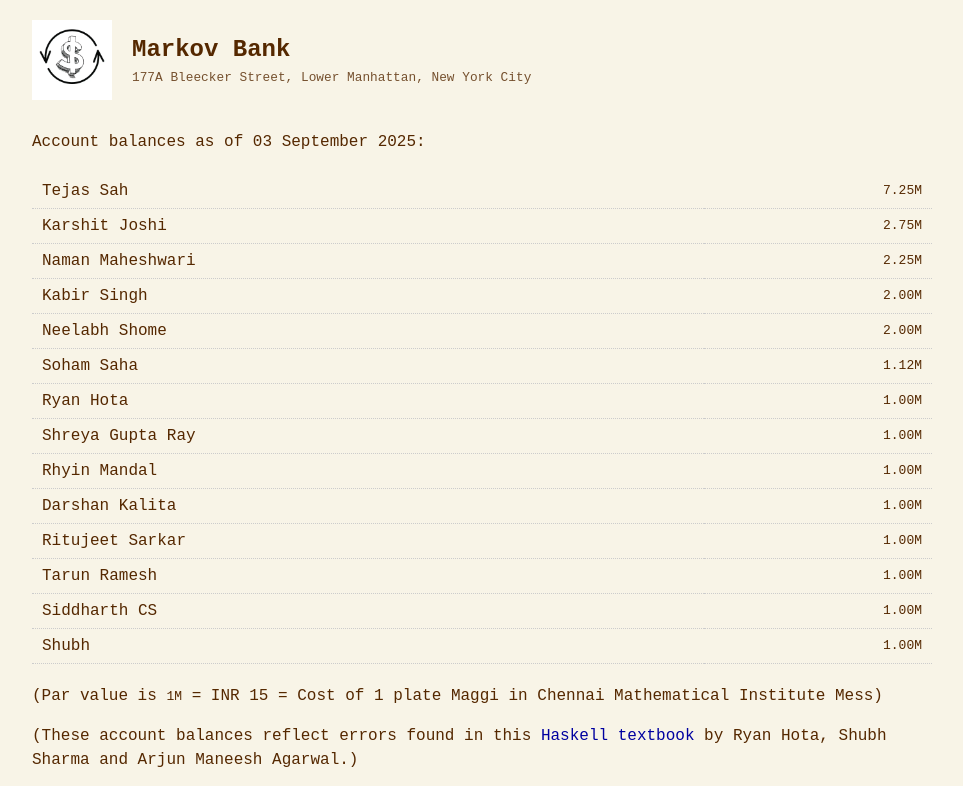
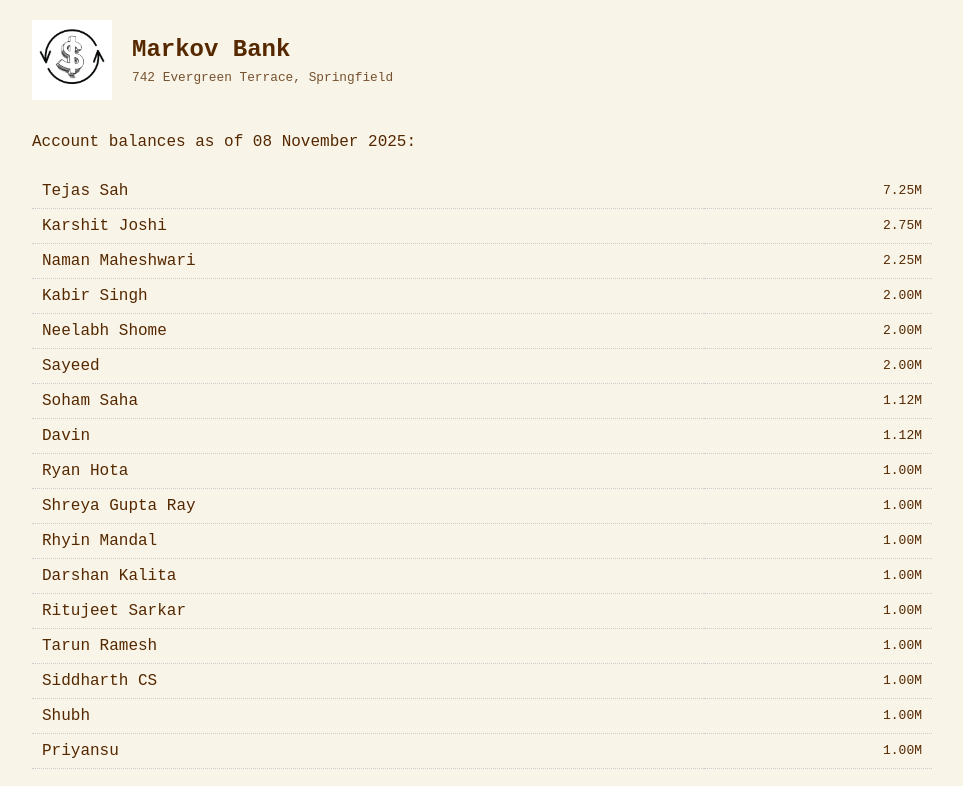
Before and after one commit to TheArjunAgarwal/markov-bank, a plain HTML site: page index.html in a window 1280 px wide. Shown: the top 786 px of the page, without its empty margins (158-1121 px from the left). Drawn offline with Linux system fonts and the light colour scheme.

Commit message:
new peeps

```diff
--- a/data.csv
+++ b/data.csv
@@ -13,3 +13,6 @@ Ritujeet Sarkar, 1
 Tarun Ramesh, 1
 Siddharth CS, 1
 Shubh, 1
+Davin, 1.125
+Priyansu, 1
+Sayeed, 2
--- a/index.html
+++ b/index.html
@@ -98,12 +98,12 @@
         <img src="markov-bank.webp" alt="Bank Logo" class="bank-logo">
         <div>
             <div class="bank-name">Markov Bank</div>
-            <div class="bank-address">177A Bleecker Street, Lower Manhattan, New York City</div>
+            <div class="bank-address">742 Evergreen Terrace, Springfield</div>
         </div>
     </header>
 
     <main>
-        <p>Account balances as of <time datetime="2025-09-03">03 September 2025</time>:</p>
+        <p>Account balances as of <time datetime="2025-11-08">08 November 2025</time>:</p>
 
         <div class="balances-container">
             <table class="balances-table">
@@ -134,7 +134,17 @@
                 </tr>
 
                 <tr>
+                    <td>Sayeed</td>
+                    <td><span class="mono">2.00M</span></td>
+                </tr>
+
+                <tr>
                     <td>Soham Saha</td>
+                    <td><span class="mono">1.12M</span></td>
+                </tr>
+
+                <tr>
+                    <td>Davin</td>
                     <td><span class="mono">1.12M</span></td>
                 </tr>
 
@@ -178,6 +188,11 @@
                     <td><span class="mono">1.00M</span></td>
                 </tr>
 
+                <tr>
+                    <td>Priyansu</td>
+                    <td><span class="mono">1.00M</span></td>
+                </tr>
+
             </table>
         </div>
 
```
